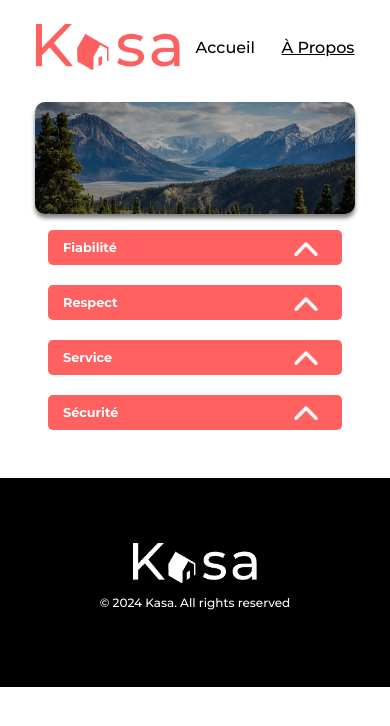
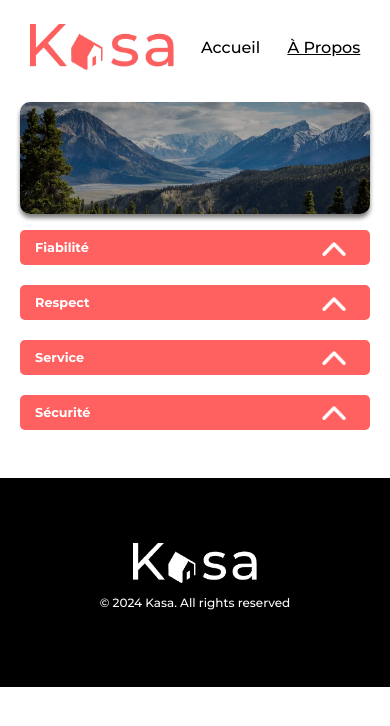
Before and after one commit to Guillaumedev69/Kasa-Fr, a React (Vite) app: page /about in a window 390 px wide. Shown: the top 726 px of the page. Built offline with nearby package versions, Linux system fonts and the light colour scheme.

Commit message:
correction responsiv + bug v2

```diff
--- a/src/App.jsx
+++ b/src/App.jsx
@@ -11,7 +11,7 @@ const App = () => {
         <Route path="/" element={<Home />} />
         <Route path="/about" element={<About />} />
         <Route path="/rentalSheet/:id" element={<RentalSheet />} />
-        <Route path="/*" element={<NotFound />} />
+        <Route path="*" element={<NotFound />} />
       </Routes>
     </BrowserRouter>
   );
--- a/src/styles/Banner.scss
+++ b/src/styles/Banner.scss
@@ -50,7 +50,7 @@ $radius-banner-mobile : 0.625rem;
 }
 @media (max-width:426px) {
     .banner{
-        width: 20rem;
+        width: 100%;
         height: 7rem;
         justify-content: start;
         border-radius: $radius-banner-mobile;
--- a/src/styles/Cards.scss
+++ b/src/styles/Cards.scss
@@ -109,7 +109,7 @@ $size-title-cards : 1.12rem;
         background: #FFF;
         box-shadow: none;
         .cards{
-            width: 20rem;
+            width: 21rem;
         }
     }
 }
--- a/src/styles/Dropdown.scss
+++ b/src/styles/Dropdown.scss
@@ -70,7 +70,7 @@ $size-padd-text : 1.25rem;
 @media (max-width: 426px) {
     .dropdownContainerAbout{
         gap: 1.25rem;
-        width: 84%;
+        width: 100%;
     }
     .dropdown{
         &__firstElem{
--- a/src/styles/Header.scss
+++ b/src/styles/Header.scss
@@ -26,12 +26,12 @@ header{
 @media (max-width: 426px) {
     header{
         justify-content: center;
-        gap: 1rem;
+        gap: 1.7rem;
         .header__img{
             width: 9rem;
         }
         .navbar{
-            gap: 1.66rem;
+            gap: 1.7rem;
             .navbar__link{
                 font-size: $size-mobile-link;
             }
```
